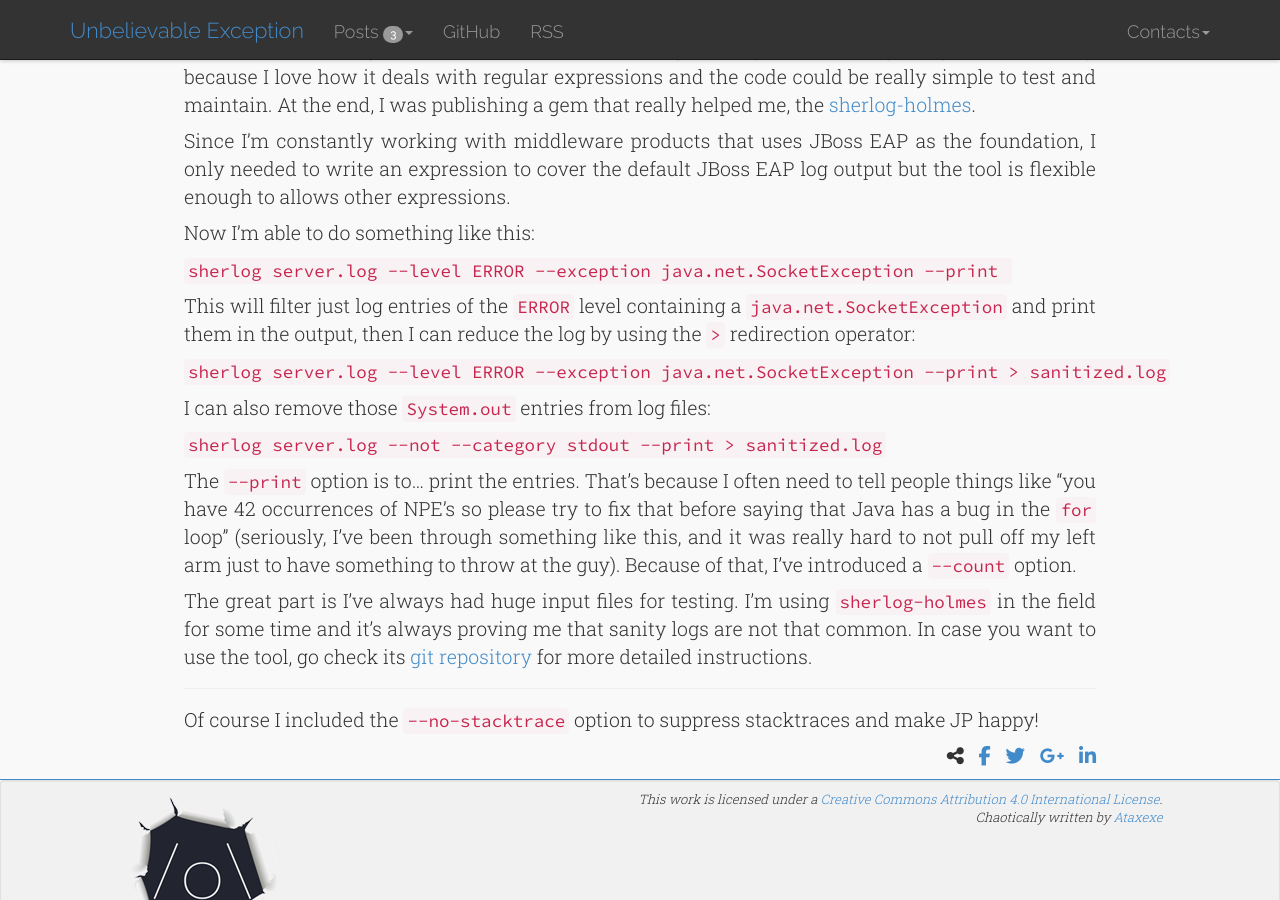
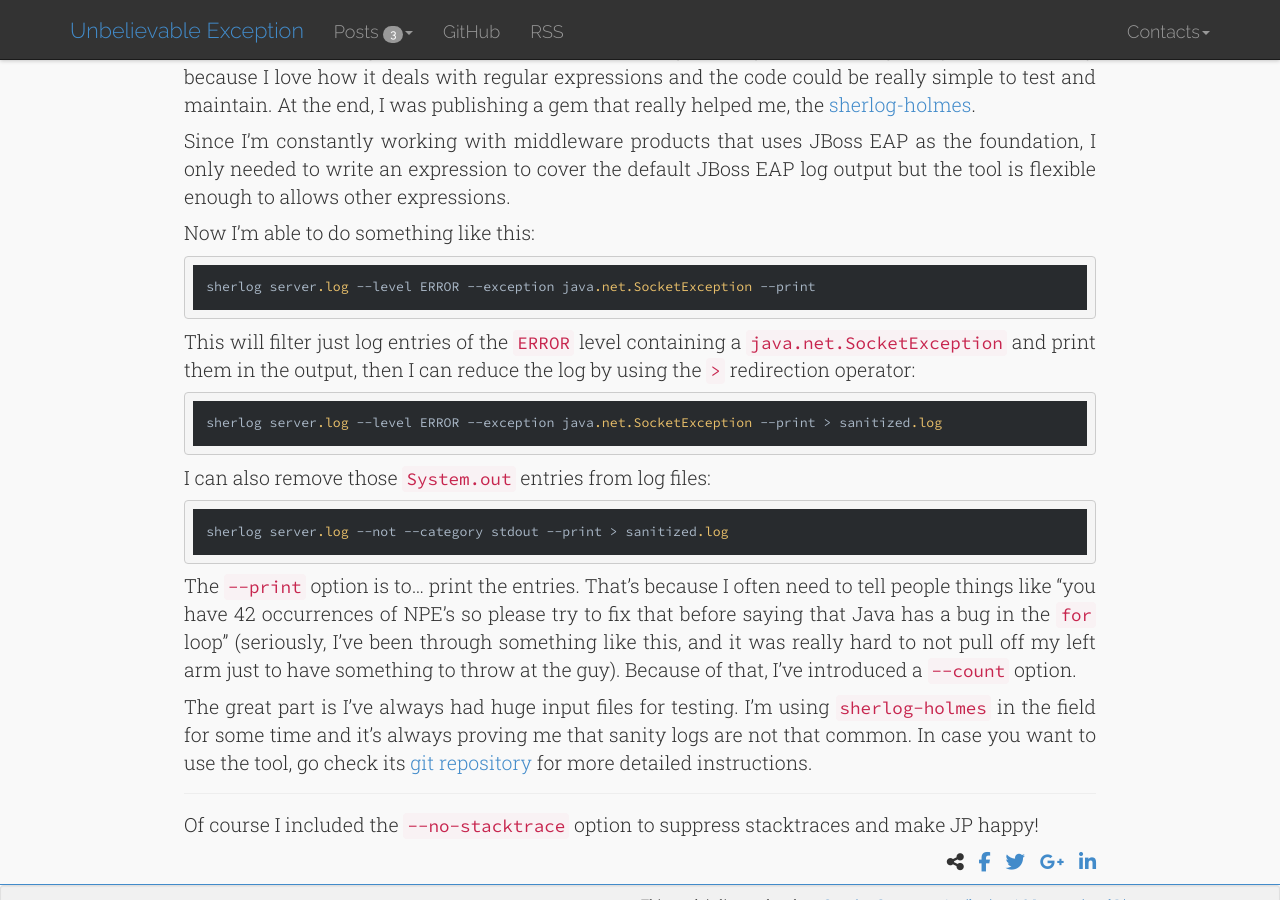
Before and after one commit to ataxexe/ataxexe.github.io, a Jekyll site: the page built from _posts/projects/2017-03-05-sanitizing-logs-for-sanity.md, in a window 1280 px wide and 900 px high, scrolled down 628 px. Built offline with Jekyll 4.4.1, drawn with Linux system fonts in a browser that asks for light colours; nearby versions of some CDN libraries.

Commit message:
Change code mark

```diff
--- a/_posts/projects/2017-03-05-sanitizing-logs-for-sanity.md
+++ b/_posts/projects/2017-03-05-sanitizing-logs-for-sanity.md
@@ -22,15 +22,21 @@ Since I'm constantly working with middleware products that uses JBoss EAP as the
 
 Now I'm able to do something like this:
 
-`sherlog server.log --level ERROR --exception java.net.SocketException --print `
+~~~
+sherlog server.log --level ERROR --exception java.net.SocketException --print
+~~~
 
 This will filter just log entries of the `ERROR` level containing a `java.net.SocketException` and print them in the output, then I can reduce the log by using the `>` redirection operator:
 
-`sherlog server.log --level ERROR --exception java.net.SocketException --print > sanitized.log`
+~~~
+sherlog server.log --level ERROR --exception java.net.SocketException --print > sanitized.log
+~~~
 
 I can also remove those `System.out` entries from log files:
 
-`sherlog server.log --not --category stdout --print > sanitized.log`
+~~~
+sherlog server.log --not --category stdout --print > sanitized.log
+~~~
 
 The `--print` option is to... print the entries. That's because I often need to tell people things like "you have 42 occurrences of NPE's so please try to fix that before saying that Java has a bug in the `for` loop" (seriously, I've been through something like this, and it was really hard to not pull off my left arm just to have something to throw at the guy). Because of that, I've introduced a `--count` option.
 
```
